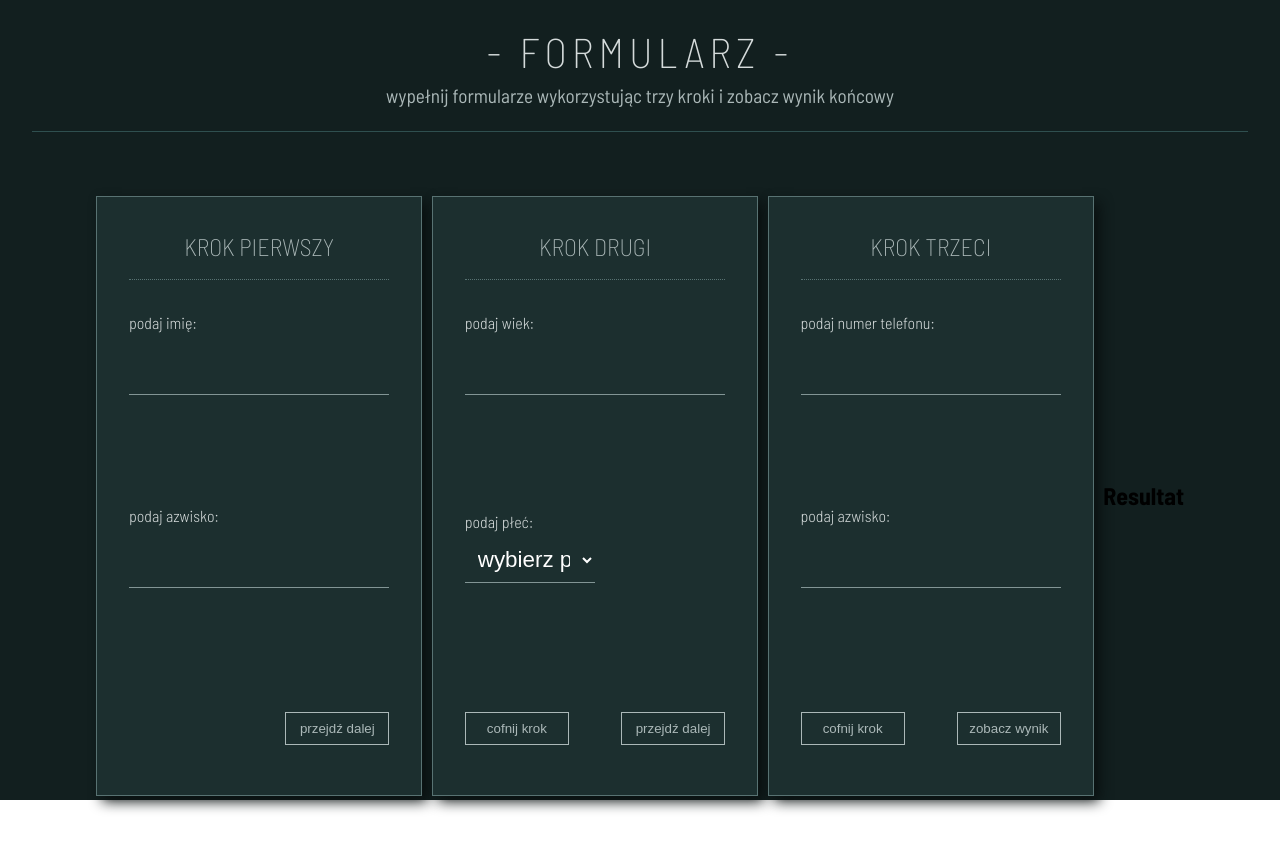
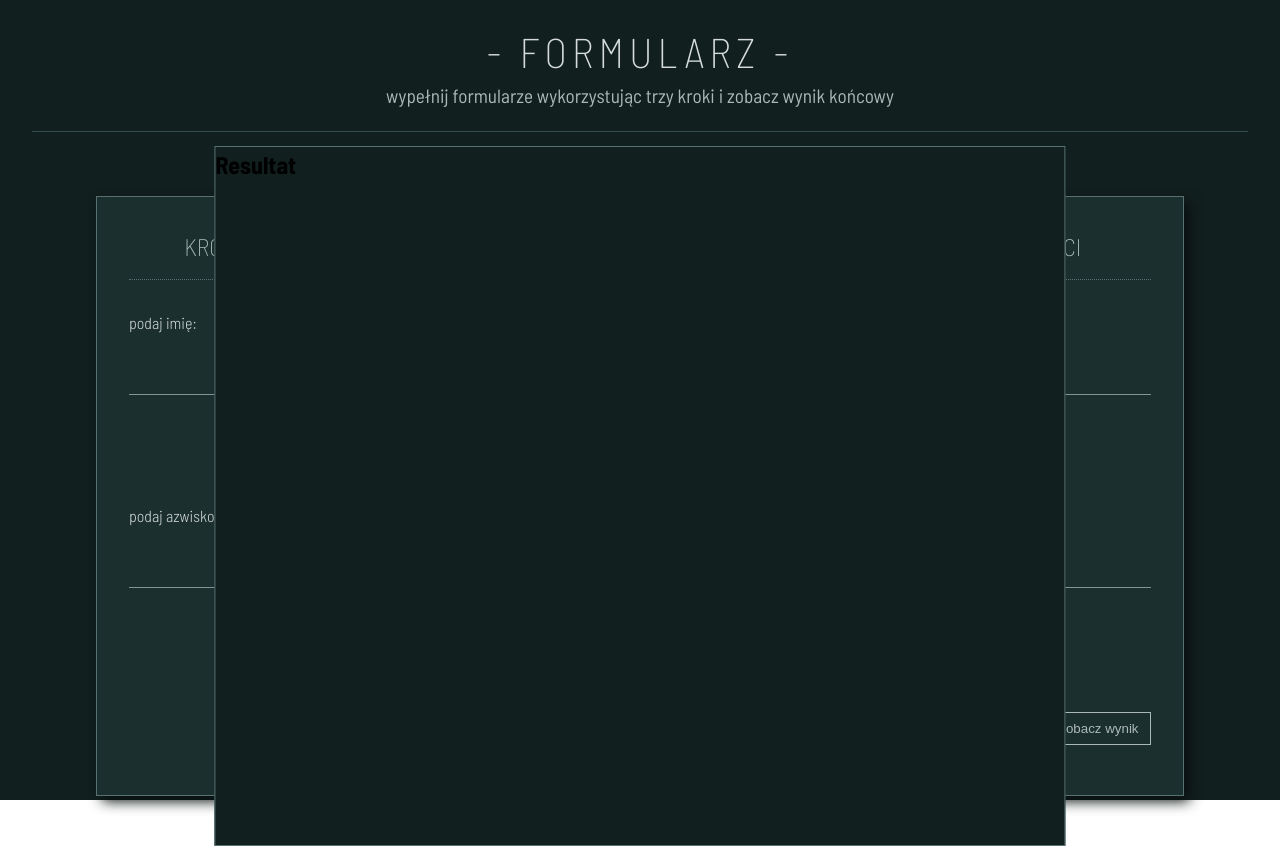
Before and after one commit to Scorpion19702022/React_Mentor_018_MULTI_STEP_FORM_and_TEST, a React (Vite) app: page / in a window 1280 px wide. Built offline with nearby package versions, Linux system fonts and the light colour scheme.

Commit message:
added style

```diff
--- a/src/Components/StepResult/StepResult.module.css
+++ b/src/Components/StepResult/StepResult.module.css
@@ -0,0 +1,25 @@
+:root {
+	--color-dark01: #ffffff;
+	--color-dark02: #d5dbdb;
+	--color-dark03: #abb8b8;
+	--color-dark04: #829595;
+	--color-dark05: #587272;
+	--color-dark06: #2f4f4f;
+	--color-dark07: #253f3f;
+	--color-dark08: #1c2f2f;
+	--color-dark09: #121f1f;
+	--color-dark10: #090f0f;
+	--color-dark11: #000000;
+
+	--color-error: #e52b50;
+}
+
+.wrapper {
+	position: absolute;
+	width: 70%;
+	height: 700px;
+	left: 50%;
+	transform: translateX(-50%);
+	background-color: var(--color-dark09);
+	border: 0.04em solid var(--color-dark05);
+}
--- a/src/Components/StepResult/StepResult.tsx
+++ b/src/Components/StepResult/StepResult.tsx
@@ -2,7 +2,7 @@ import styles from './StepResult.module.css'
 
 const StepResult = () => {
 	return (
-		<section>
+		<section className={styles.wrapper}>
 			<h2 className={styles.heading}>Resultat</h2>
 		</section>
 	)
```
